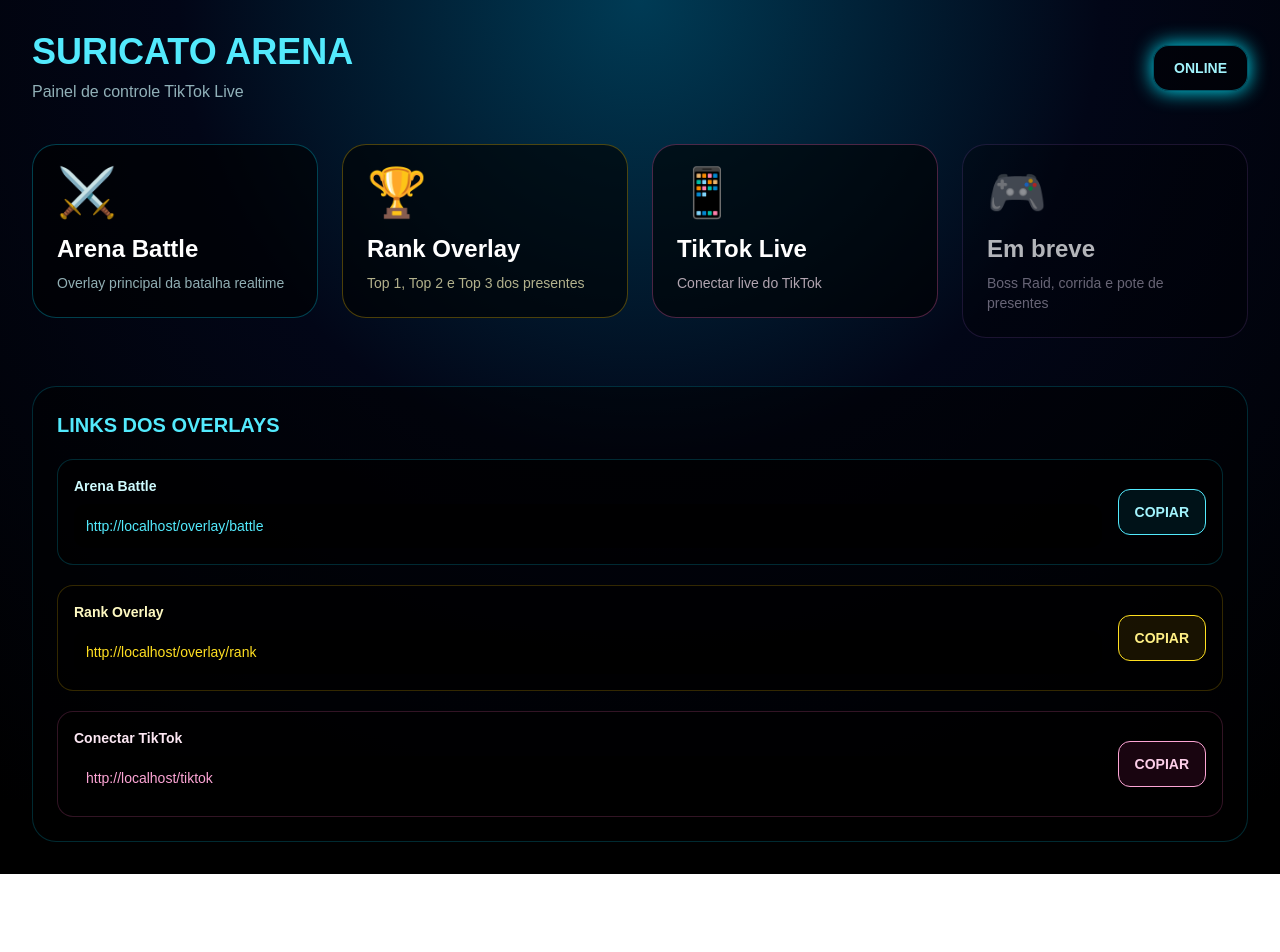
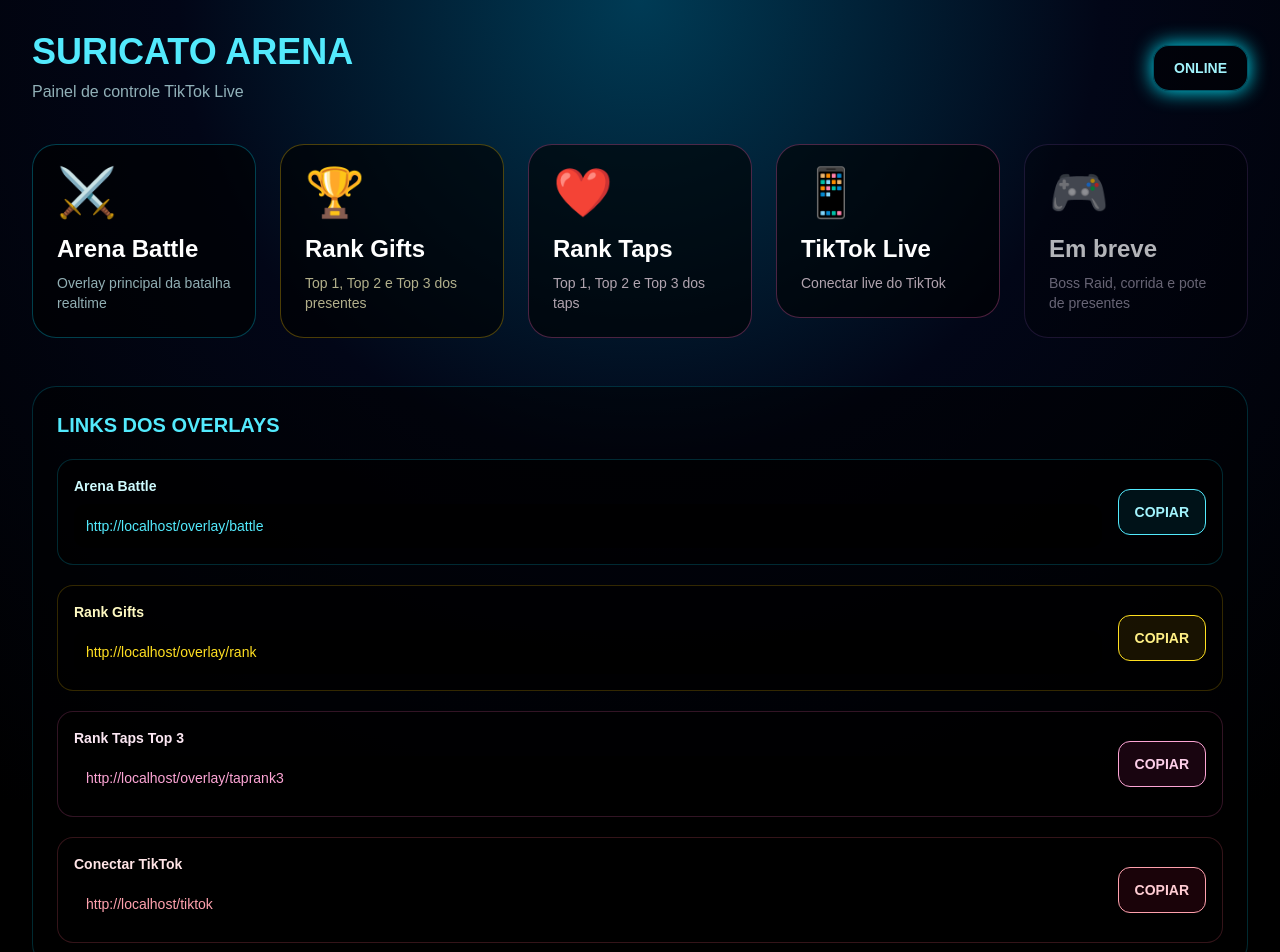
Before and after one commit to tiktoksaboeiro-png/suricato-arena-v2, a Next.js app: page /dashboard in a window 1280 px wide. Shown: the top 952 px of the page. Before the commit the page ends 874 px from the top, so only its background shows below. Built offline with nearby package versions, Linux system fonts and the light colour scheme.

Commit message:
Adicionar rank taps no dashboard

```diff
--- a/app/dashboard/page.tsx
+++ b/app/dashboard/page.tsx
@@ -8,13 +8,14 @@ export default function DashboardPage() {
     alert(message);
   }
 
+  const baseUrl =
+    typeof window !== "undefined" ? window.location.origin : "";
+
   return (
     <main className="min-h-screen overflow-hidden bg-black text-white">
-      {/* FUNDO */}
       <div className="absolute inset-0 bg-[radial-gradient(circle_at_top,#003b55_0%,#020617_45%,#000_100%)]" />
 
       <div className="relative z-10 p-8">
-        {/* TOPO */}
         <div className="mb-10 flex items-center justify-between">
           <div>
             <h1 className="text-4xl font-black text-cyan-300">
@@ -27,169 +28,183 @@ export default function DashboardPage() {
           </div>
 
           <div className="rounded-2xl border border-cyan-400/40 bg-black/50 px-5 py-3 shadow-[0_0_20px_#00eaff]">
-            <div className="text-sm font-bold text-cyan-200">
-              ONLINE
-            </div>
+            <div className="text-sm font-bold text-cyan-200">ONLINE</div>
           </div>
         </div>
 
-        {/* CARDS */}
-        <div className="grid grid-cols-1 gap-6 md:grid-cols-2 xl:grid-cols-4">
-          {/* ARENA */}
+        <div className="grid grid-cols-1 gap-6 md:grid-cols-2 xl:grid-cols-5">
           <Link href="/overlay/battle">
             <div className="group rounded-3xl border border-cyan-400/30 bg-black/60 p-6 transition hover:scale-105 hover:border-cyan-300 hover:shadow-[0_0_30px_#00eaff]">
               <div className="text-5xl">⚔️</div>
-
               <h2 className="mt-4 text-2xl font-black text-white">
                 Arena Battle
               </h2>
-
               <p className="mt-2 text-sm text-cyan-100/70">
                 Overlay principal da batalha realtime
               </p>
             </div>
           </Link>
 
-          {/* RANK */}
           <Link href="/overlay/rank">
             <div className="group rounded-3xl border border-yellow-400/30 bg-black/60 p-6 transition hover:scale-105 hover:border-yellow-300 hover:shadow-[0_0_30px_#ffd700]">
               <div className="text-5xl">🏆</div>
-
               <h2 className="mt-4 text-2xl font-black text-white">
-                Rank Overlay
+                Rank Gifts
               </h2>
-
               <p className="mt-2 text-sm text-yellow-100/70">
                 Top 1, Top 2 e Top 3 dos presentes
               </p>
             </div>
           </Link>
 
-          {/* TIKTOK */}
+          <Link href="/overlay/taprank3">
+            <div className="group rounded-3xl border border-pink-400/30 bg-black/60 p-6 transition hover:scale-105 hover:border-pink-300 hover:shadow-[0_0_30px_#ff4fd8]">
+              <div className="text-5xl">❤️</div>
+              <h2 className="mt-4 text-2xl font-black text-white">
+                Rank Taps
+              </h2>
+              <p className="mt-2 text-sm text-pink-100/70">
+                Top 1, Top 2 e Top 3 dos taps
+              </p>
+            </div>
+          </Link>
+
           <Link href="/tiktok">
             <div className="group rounded-3xl border border-pink-400/30 bg-black/60 p-6 transition hover:scale-105 hover:border-pink-300 hover:shadow-[0_0_30px_#ff00aa]">
               <div className="text-5xl">📱</div>
-
               <h2 className="mt-4 text-2xl font-black text-white">
                 TikTok Live
               </h2>
-
               <p className="mt-2 text-sm text-pink-100/70">
                 Conectar live do TikTok
               </p>
             </div>
           </Link>
 
-          {/* FUTURO */}
           <div className="rounded-3xl border border-purple-400/20 bg-black/40 p-6 opacity-70">
             <div className="text-5xl">🎮</div>
-
-            <h2 className="mt-4 text-2xl font-black text-white">
-              Em breve
-            </h2>
-
+            <h2 className="mt-4 text-2xl font-black text-white">Em breve</h2>
             <p className="mt-2 text-sm text-purple-100/60">
               Boss Raid, corrida e pote de presentes
             </p>
           </div>
         </div>
 
-        {/* LINKS */}
         <div className="mt-12 rounded-3xl border border-cyan-400/20 bg-black/50 p-6">
           <h3 className="text-xl font-black text-cyan-300">
             LINKS DOS OVERLAYS
           </h3>
 
           <div className="mt-5 space-y-5">
-            {/* ARENA */}
-            <div className="rounded-2xl border border-cyan-400/20 bg-black/60 p-4">
-              <div className="flex items-center justify-between gap-4">
-                <div className="min-w-0 flex-1">
-                  <div className="text-sm font-bold text-cyan-100">
-                    Arena Battle
-                  </div>
+            <OverlayLink
+              title="Arena Battle"
+              color="cyan"
+              url={`${baseUrl}/overlay/battle`}
+              onCopy={() =>
+                copy(`${baseUrl}/overlay/battle`, "Link da Arena copiado!")
+              }
+            />
 
-                  <div className="mt-2 truncate rounded-xl bg-black/80 p-3 text-sm text-cyan-300">
-                    {typeof window !== "undefined"
-                      ? `${window.location.origin}/overlay/battle`
-                      : "/overlay/battle"}
-                  </div>
-                </div>
+            <OverlayLink
+              title="Rank Gifts"
+              color="yellow"
+              url={`${baseUrl}/overlay/rank`}
+              onCopy={() =>
+                copy(`${baseUrl}/overlay/rank`, "Link do Rank Gifts copiado!")
+              }
+            />
 
-                <button
-                  onClick={() =>
-                    copy(
-                      `${window.location.origin}/overlay/battle`,
-                      "Link da Arena copiado!"
-                    )
-                  }
-                  className="rounded-xl border border-cyan-300 bg-cyan-500/10 px-4 py-3 text-sm font-black text-cyan-200 transition hover:scale-105 hover:bg-cyan-500/20"
-                >
-                  COPIAR
-                </button>
-              </div>
-            </div>
+            <OverlayLink
+              title="Rank Taps Top 3"
+              color="pink"
+              url={`${baseUrl}/overlay/taprank3`}
+              onCopy={() =>
+                copy(
+                  `${baseUrl}/overlay/taprank3`,
+                  "Link do Rank de Taps copiado!"
+                )
+              }
+            />
 
-            {/* RANK */}
-            <div className="rounded-2xl border border-yellow-400/20 bg-black/60 p-4">
-              <div className="flex items-center justify-between gap-4">
-                <div className="min-w-0 flex-1">
-                  <div className="text-sm font-bold text-yellow-100">
-                    Rank Overlay
-                  </div>
-
-                  <div className="mt-2 truncate rounded-xl bg-black/80 p-3 text-sm text-yellow-300">
-                    {typeof window !== "undefined"
-                      ? `${window.location.origin}/overlay/rank`
-                      : "/overlay/rank"}
-                  </div>
-                </div>
-
-                <button
-                  onClick={() =>
-                    copy(
-                      `${window.location.origin}/overlay/rank`,
-                      "Link do Rank copiado!"
-                    )
-                  }
-                  className="rounded-xl border border-yellow-300 bg-yellow-500/10 px-4 py-3 text-sm font-black text-yellow-200 transition hover:scale-105 hover:bg-yellow-500/20"
-                >
-                  COPIAR
-                </button>
-              </div>
-            </div>
-
-            {/* TIKTOK */}
-            <div className="rounded-2xl border border-pink-400/20 bg-black/60 p-4">
-              <div className="flex items-center justify-between gap-4">
-                <div className="min-w-0 flex-1">
-                  <div className="text-sm font-bold text-pink-100">
-                    Conectar TikTok
-                  </div>
-
-                  <div className="mt-2 truncate rounded-xl bg-black/80 p-3 text-sm text-pink-300">
-                    {typeof window !== "undefined"
-                      ? `${window.location.origin}/tiktok`
-                      : "/tiktok"}
-                  </div>
-                </div>
-
-                <button
-                  onClick={() =>
-                    copy(
-                      `${window.location.origin}/tiktok`,
-                      "Link do TikTok copiado!"
-                    )
-                  }
-                  className="rounded-xl border border-pink-300 bg-pink-500/10 px-4 py-3 text-sm font-black text-pink-200 transition hover:scale-105 hover:bg-pink-500/20"
-                >
-                  COPIAR
-                </button>
-              </div>
-            </div>
+            <OverlayLink
+              title="Conectar TikTok"
+              color="rose"
+              url={`${baseUrl}/tiktok`}
+              onCopy={() =>
+                copy(`${baseUrl}/tiktok`, "Link do TikTok copiado!")
+              }
+            />
           </div>
         </div>
       </div>
     </main>
   );
 }
+
+function OverlayLink({
+  title,
+  url,
+  color,
+  onCopy,
+}: {
+  title: string;
+  url: string;
+  color: "cyan" | "yellow" | "pink" | "rose";
+  onCopy: () => void;
+}) {
+  const colors = {
+    cyan: {
+      border: "border-cyan-400/20",
+      title: "text-cyan-100",
+      text: "text-cyan-300",
+      button:
+        "border-cyan-300 bg-cyan-500/10 text-cyan-200 hover:bg-cyan-500/20",
+    },
+    yellow: {
+      border: "border-yellow-400/20",
+      title: "text-yellow-100",
+      text: "text-yellow-300",
+      button:
+        "border-yellow-300 bg-yellow-500/10 text-yellow-200 hover:bg-yellow-500/20",
+    },
+    pink: {
+      border: "border-pink-400/20",
+      title: "text-pink-100",
+      text: "text-pink-300",
+      button:
+        "border-pink-300 bg-pink-500/10 text-pink-200 hover:bg-pink-500/20",
+    },
+    rose: {
+      border: "border-rose-400/20",
+      title: "text-rose-100",
+      text: "text-rose-300",
+      button:
+        "border-rose-300 bg-rose-500/10 text-rose-200 hover:bg-rose-500/20",
+    },
+  };
+
+  const c = colors[color];
+
+  return (
+    <div className={`rounded-2xl border ${c.border} bg-black/60 p-4`}>
+      <div className="flex items-center justify-between gap-4">
+        <div className="min-w-0 flex-1">
+          <div className={`text-sm font-bold ${c.title}`}>{title}</div>
+
+          <div
+            className={`mt-2 truncate rounded-xl bg-black/80 p-3 text-sm ${c.text}`}
+          >
+            {url}
+          </div>
+        </div>
+
+        <button
+          onClick={onCopy}
+          className={`rounded-xl border px-4 py-3 text-sm font-black transition hover:scale-105 ${c.button}`}
+        >
+          COPIAR
+        </button>
+      </div>
+    </div>
+  );
+}
```
